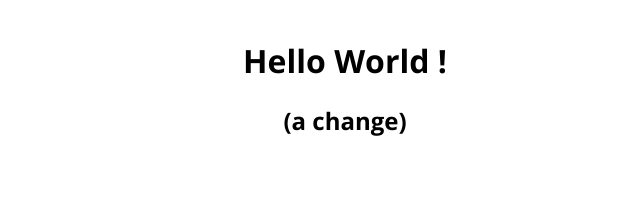
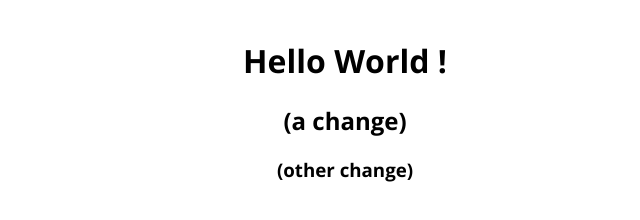
Before and after one commit to lucassabreu/k8s-pr-envs, a website: page public/index.html in a window 1280 px wide. Shown: the part 174-394 px from the top of the page, without its empty margins (295-935 px from the left). Drawn offline with nearby package versions, Linux system fonts and the light colour scheme.

Commit message:
other change

```diff
--- a/public/index.html
+++ b/public/index.html
@@ -23,5 +23,6 @@
     alt="CodeRocker" title="CodeRocker" />
   <h1>Hello World !</h1>
   <h2>(a change)</h2>
+  <h3>(other change)</h3>
 </body>
 </html>
```
